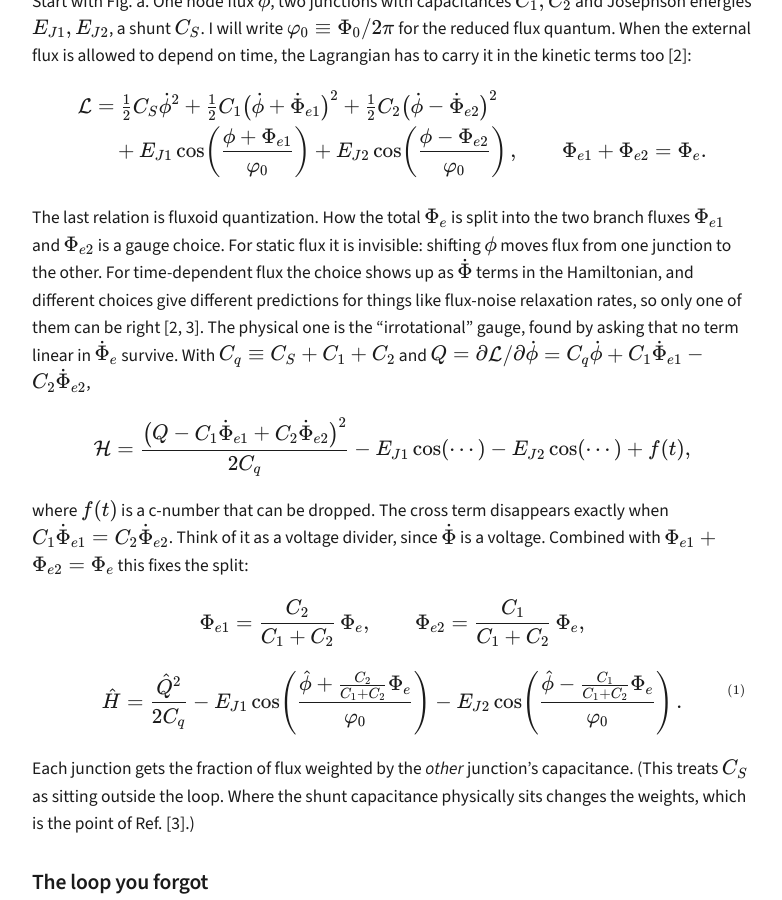
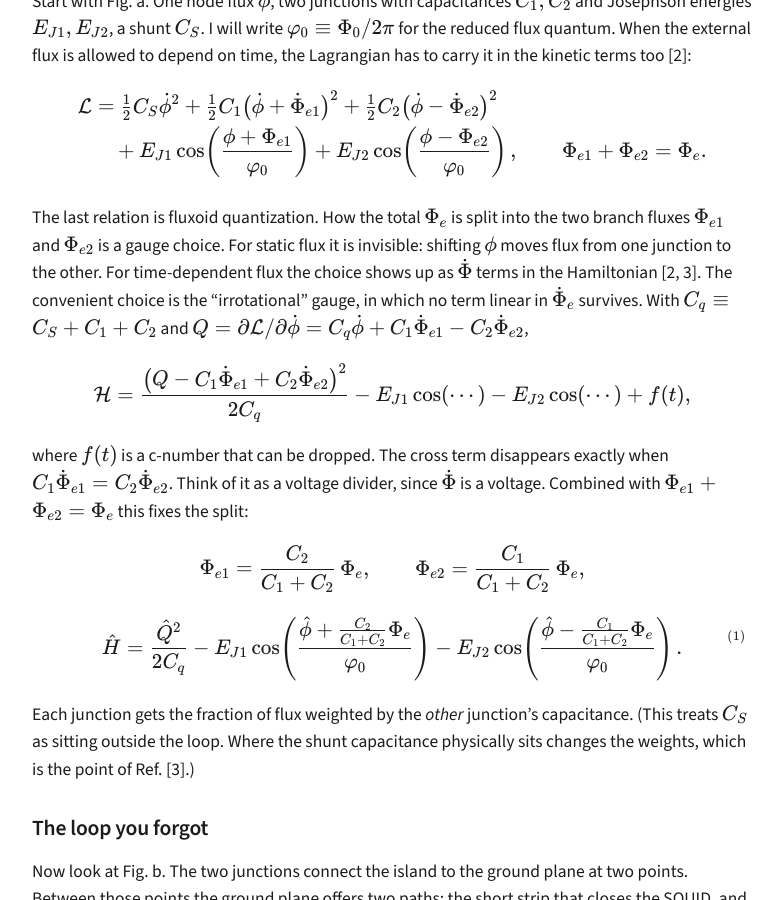
Before and after one commit to gihwan-scqubits/gihwan-scqubits.github.io, a Jekyll site: the page built from _posts/2026-09-07-squid-outer-ground-loop.md, in a window 1280 px wide and 900 px high, scrolled down 1081 px. Shown: the whole window, without its empty margins (248-1030 px from the left). Built offline with Jekyll 4.4.1, drawn with Linux system fonts in a browser that asks for light colours.

Commit message:
Reword the irrotational gauge sentence
Co-Authored-By: Claude Fable 5.1 <noreply@anthropic.com>
Claude-Session: https://claude.ai/code/session_01D9GyQzp35NGwXa4HyFQyv5

```diff
--- a/_posts/2026-09-07-squid-outer-ground-loop.md
+++ b/_posts/2026-09-07-squid-outer-ground-loop.md
@@ -23,7 +23,7 @@ $$
 \end{aligned}
 $$
 
-The last relation is fluxoid quantization. How the total $$\Phi_e$$ is split into the two branch fluxes $$\Phi_{e1}$$ and $$\Phi_{e2}$$ is a gauge choice. For static flux it is invisible: shifting $$\phi$$ moves flux from one junction to the other. For time-dependent flux the choice shows up as $$\dot\Phi$$ terms in the Hamiltonian, and different choices give different predictions for things like flux-noise relaxation rates, so only one of them can be right [2, 3]. The physical one is the "irrotational" gauge, found by asking that no term linear in $$\dot\Phi_e$$ survive. With $$C_q \equiv C_S + C_1 + C_2$$ and $$Q = \partial\mathcal{L}/\partial\dot\phi = C_q\dot\phi + C_1\dot\Phi_{e1} - C_2\dot\Phi_{e2}$$,
+The last relation is fluxoid quantization. How the total $$\Phi_e$$ is split into the two branch fluxes $$\Phi_{e1}$$ and $$\Phi_{e2}$$ is a gauge choice. For static flux it is invisible: shifting $$\phi$$ moves flux from one junction to the other. For time-dependent flux the choice shows up as $$\dot\Phi$$ terms in the Hamiltonian [2, 3]. The convenient choice is the "irrotational" gauge, in which no term linear in $$\dot\Phi_e$$ survives. With $$C_q \equiv C_S + C_1 + C_2$$ and $$Q = \partial\mathcal{L}/\partial\dot\phi = C_q\dot\phi + C_1\dot\Phi_{e1} - C_2\dot\Phi_{e2}$$,
 
 $$
 \mathcal{H} = \frac{\big(Q - C_1\dot\Phi_{e1} + C_2\dot\Phi_{e2}\big)^2}{2C_q} - E_{J1}\cos(\cdots) - E_{J2}\cos(\cdots) + f(t),
```
